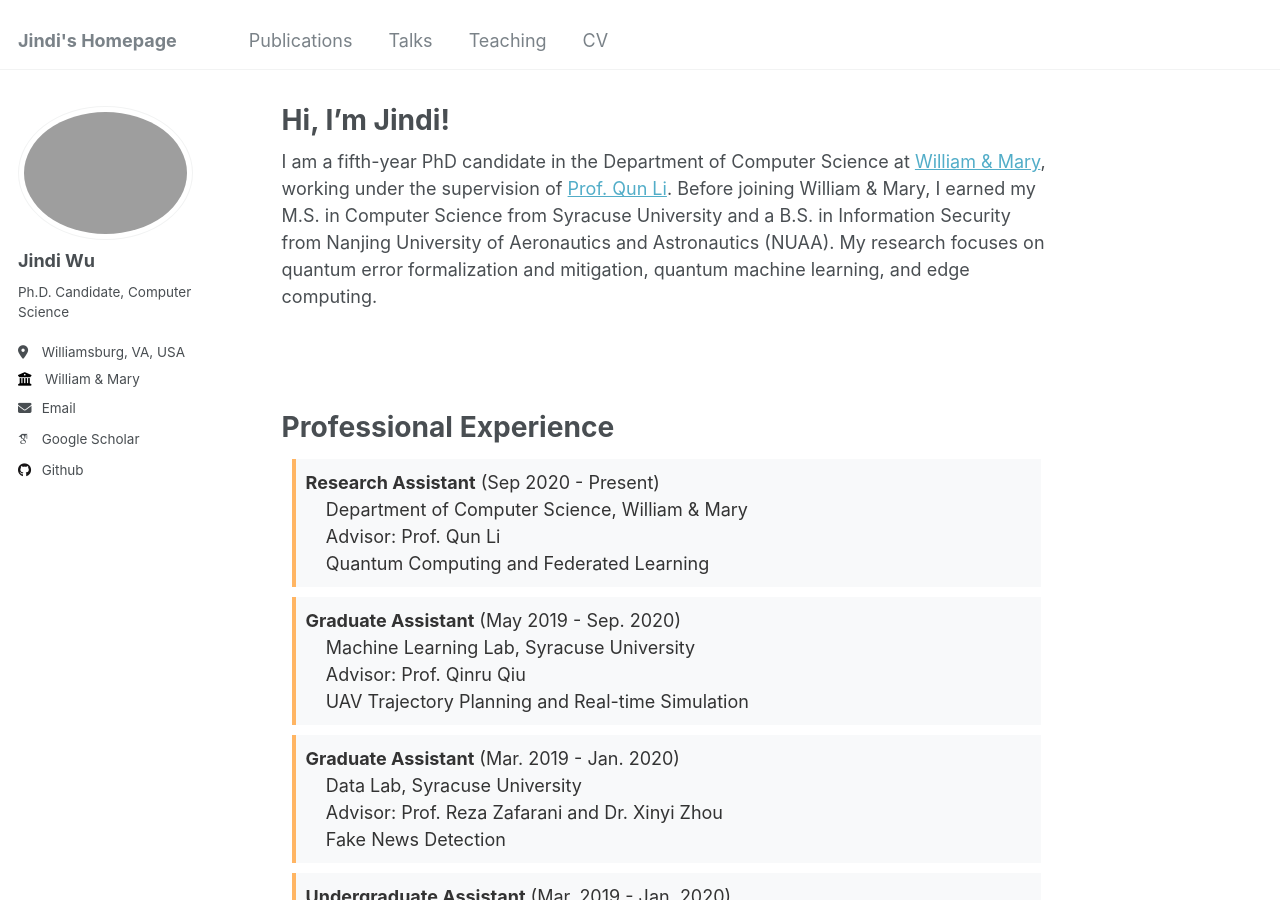
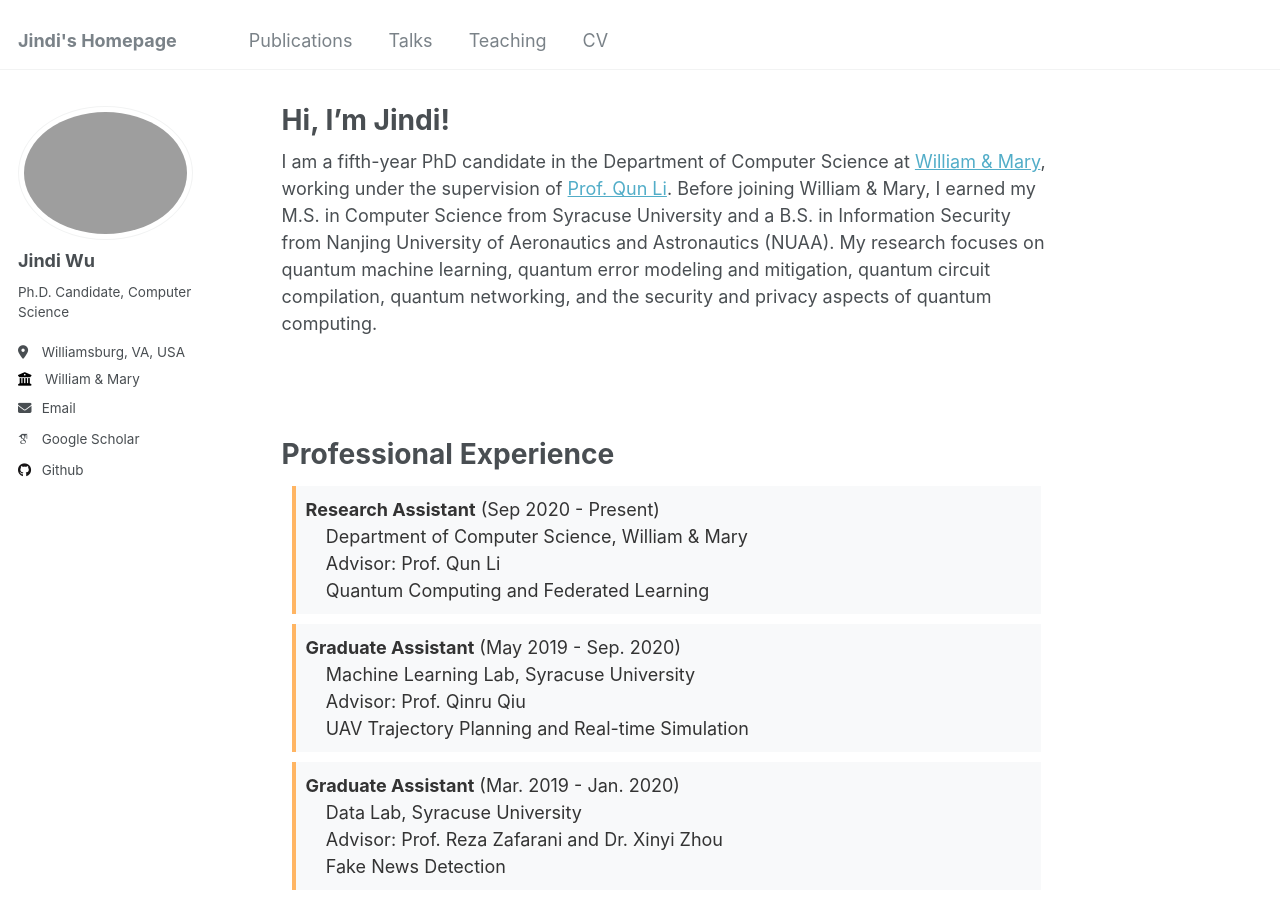
Before and after one commit to Jindi0/website, a Jekyll site: the page built from _pages/about.md, in a window 1280 px wide and 900 px high. Built offline with Jekyll 4.4.1, drawn with Linux system fonts in a browser that asks for light colours; some web fonts are replaced.

Commit message:
Update about.md

```diff
--- a/_pages/about.md
+++ b/_pages/about.md
@@ -7,7 +7,7 @@ redirect_from:
   - /about.html
 ---
 
-I am a fifth-year PhD candidate in the Department of Computer Science at [William & Mary](https://www.wm.edu/), working under the supervision of [Prof. Qun Li](https://www.cs.wm.edu/~liqun/). Before joining William & Mary, I earned my M.S. in Computer Science from Syracuse University and a B.S. in Information Security from Nanjing University of Aeronautics and Astronautics (NUAA). My research focuses on quantum error formalization and mitigation, quantum machine learning, and edge computing.
+I am a fifth-year PhD candidate in the Department of Computer Science at [William & Mary](https://www.wm.edu/), working under the supervision of [Prof. Qun Li](https://www.cs.wm.edu/~liqun/). Before joining William & Mary, I earned my M.S. in Computer Science from Syracuse University and a B.S. in Information Security from Nanjing University of Aeronautics and Astronautics (NUAA). My research focuses on quantum machine learning, quantum error modeling and mitigation, quantum circuit compilation, quantum networking, and the security and privacy aspects of quantum computing.
 
 <br>
 <br>
```
